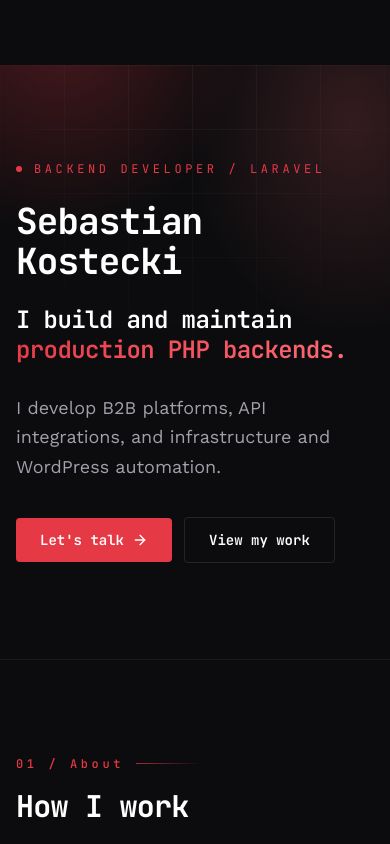
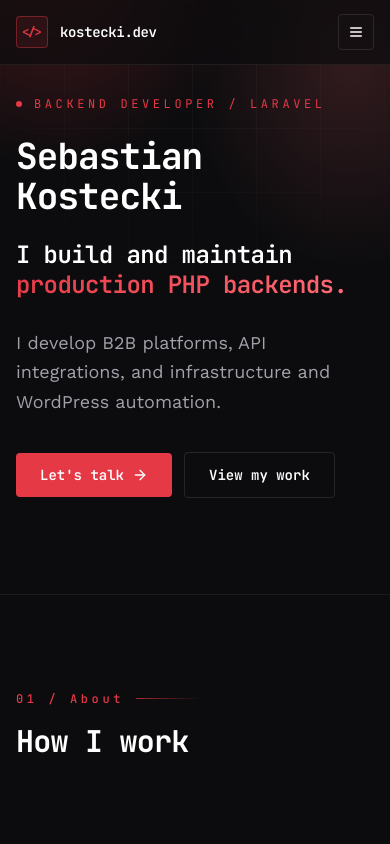
Before and after one commit to sebastian-kostecki/kostecki-dev-landing, a Vue app: page / in a window 390 px wide. Shown: the top 844 px of the page. Built offline with nearby package versions, Linux system fonts and the light colour scheme.

Commit message:
fix: use fixed home header like production
Co-authored-by: Cursor <cursoragent@cursor.com>

```diff
--- a/src/components/layout/SiteHeader.vue
+++ b/src/components/layout/SiteHeader.vue
@@ -5,18 +5,20 @@ import { Menu, X } from '@lucide/vue'
 import LanguageSwitcher from '@/components/ui/LanguageSwitcher.vue'
 import { useContent } from '@/composables/useContent'
 
-const SCROLL_THRESHOLD_PX = 32
+const SCROLL_THRESHOLD_PX = 80
 
 const content = useContent()
 const route = useRoute()
 const open = ref(false)
 const scrolledPastThreshold = ref(false)
+const isMobile = ref(false)
 
 const hasCv = computed(() => content.value.cv.href.length > 0)
 const isHome = computed(() => route.path === '/')
 const headerVisible = computed(() => {
   if (!isHome.value) return true
   if (open.value) return true
+  if (isMobile.value) return true
   return scrolledPastThreshold.value
 })
 
@@ -28,6 +30,11 @@ function updateScrollState() {
   scrolledPastThreshold.value = window.scrollY > SCROLL_THRESHOLD_PX
 }
 
+function updateIsMobile() {
+  isMobile.value = window.matchMedia('(max-width: 767px)').matches
+  if (!isMobile.value) open.value = false
+}
+
 watch(
   () => route.path,
   () => {
@@ -36,24 +43,32 @@ watch(
   },
 )
 
+let mobileQuery: MediaQueryList | null = null
+
 onMounted(() => {
   updateScrollState()
   window.addEventListener('scroll', updateScrollState, { passive: true })
+
+  mobileQuery = window.matchMedia('(max-width: 767px)')
+  updateIsMobile()
+  mobileQuery.addEventListener('change', updateIsMobile)
 })
 
 onUnmounted(() => {
   window.removeEventListener('scroll', updateScrollState)
+  mobileQuery?.removeEventListener('change', updateIsMobile)
 })
 </script>
 
 <template>
   <header
-    class="sticky top-0 z-50 w-full border-b border-border/60 bg-background/70 backdrop-blur-xl transition-[transform,opacity] duration-200 ease-out motion-reduce:transition-none"
+    class="fixed inset-x-0 top-0 z-50 transition-all duration-300 motion-reduce:transition-none"
     :class="
       headerVisible
-        ? 'translate-y-0 opacity-100'
+        ? 'translate-y-0 border-b border-border/60 bg-background/70 opacity-100 backdrop-blur-xl'
         : 'pointer-events-none -translate-y-full opacity-0'
     "
+    :aria-hidden="headerVisible ? undefined : true"
   >
     <div class="mx-auto flex h-16 max-w-6xl items-center justify-between px-4 sm:px-6 lg:px-8">
       <RouterLink to="/" class="group flex items-center gap-3" :aria-label="content.ui.homeLabel">
```
